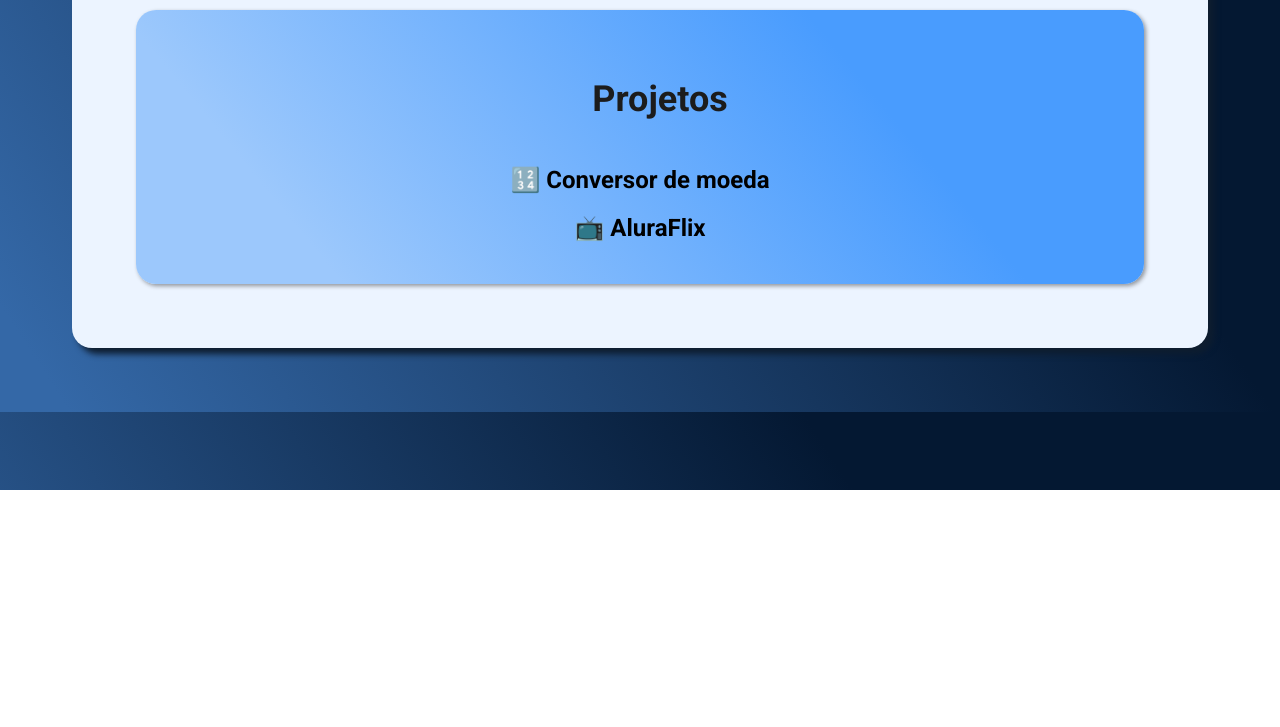
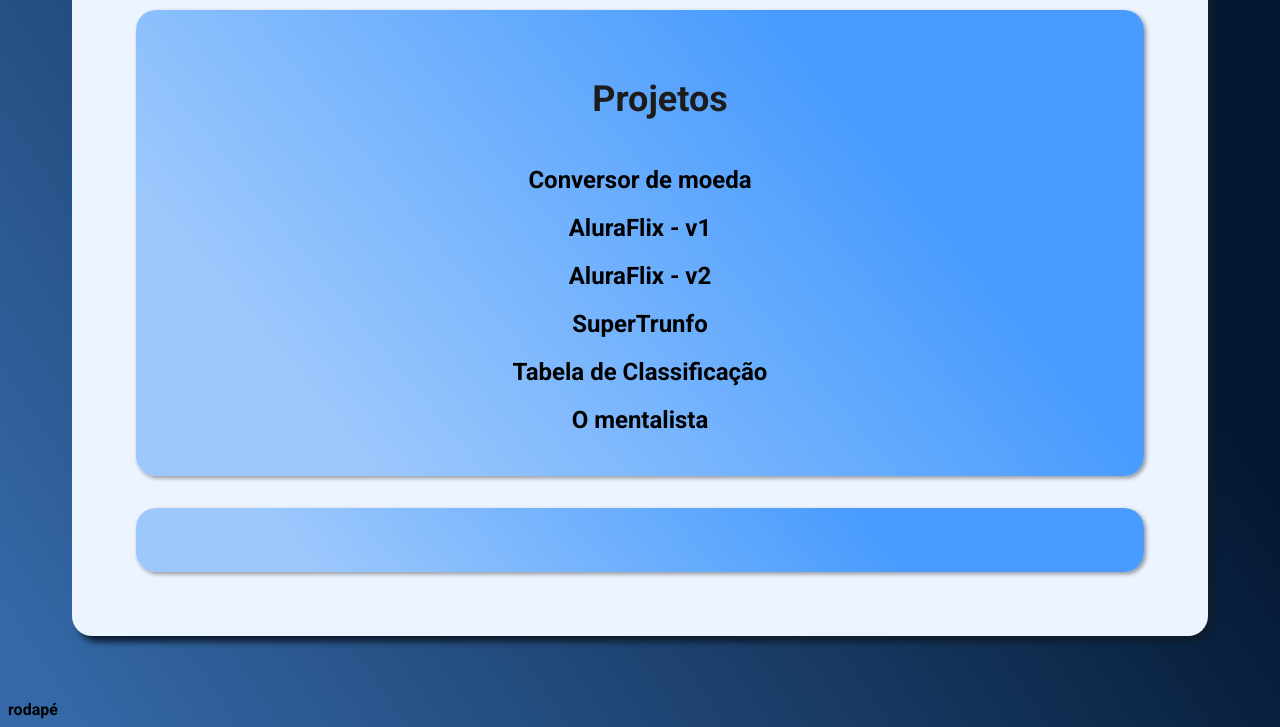
Before and after one commit to gabs-rocha97/certificard, a plain HTML site: page index.html in a window 1280 px wide. Shown: the part 310-1037 px from the top of the page. Before the commit the page ends 800 px from the top, so only its background shows below. Drawn offline with Linux system fonts and the light colour scheme.

Commit message:
novas alterações feitas, adicionado mais menus

```diff
--- a/index.html
+++ b/index.html
@@ -26,10 +26,20 @@
 
     <main class="projetos">
       <ul class="projetos-titulo">Projetos</ul>
-      <li class="projetos-item"><a href="https://codepen.io/gabs-rocha97/pen/oNdXRRV">🔢 Conversor de moeda</a></li>
-      <li class="projetos-item"><a href="https://codepen.io/gabs-rocha97/pen/zYjBvYN">📺 AluraFlix</a></li>
+      <li class="projetos-item"><a href="https://codepen.io/gabs-rocha97/pen/oNdXRRV">Conversor de moeda</a></li>
+      <li class="projetos-item"><a href="https://codepen.io/gabs-rocha97/full/mdLPONa">AluraFlix - v1</a></li>
+      <li class="projetos-item"><a href="https://codepen.io/gabs-rocha97/full/zYjBvYN">AluraFlix - v2</a></li>
+      <li class="projetos-item"><a href="https://codepen.io/gabs-rocha97/full/VwxKJxX">SuperTrunfo</a></li>
+      <li class="projetos-item"><a href="https://codepen.io/gabs-rocha97/full/oNdzXeL">Tabela de Classificação</a></li>
+      <li class="projetos-item"><a href="https://codepen.io/gabs-rocha97/full/vYjNwQv">O mentalista</a></li>
     </main>
+    <div class="projetos">
+    </div>
   </div>
+
+  <footer>
+    rodapé
+  </footer>
 </body>
 <!-- partial -->
   <script  src="./script.js"></script>
```
